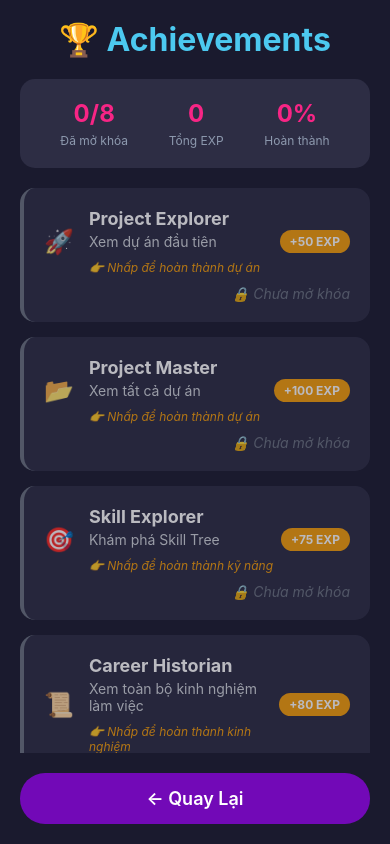
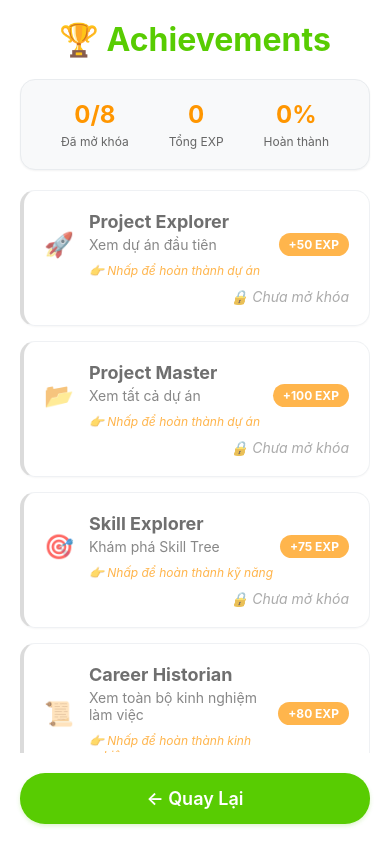
Before and after one commit to naphucco/GamifiedApp, a React Native app: screen /Achievements in a window 390 px wide. Built offline with nearby package versions, Linux system fonts and the light colour scheme.

Commit message:
Change style to light

```diff
--- a/src/screens/AchievementsScreen.tsx
+++ b/src/screens/AchievementsScreen.tsx
@@ -141,23 +141,30 @@ export const AchievementsScreen = () => {
 const styles = StyleSheet.create({
   container: {
     flex: 1,
-    backgroundColor: '#1a1a2e',
+    backgroundColor: '#ffffff',
     padding: 20,
   },
   title: {
     fontSize: 32,
     fontWeight: 'bold',
-    color: '#4cc9f0',
+    color: '#58cc02',
     textAlign: 'center',
     marginBottom: 20,
   },
   statsContainer: {
     flexDirection: 'row',
     justifyContent: 'space-around',
-    backgroundColor: '#2d2d44',
+    backgroundColor: '#f8f9fa',
     padding: 20,
     borderRadius: 15,
     marginBottom: 20,
+    borderWidth: 1,
+    borderColor: '#e9ecef',
+    shadowColor: '#000',
+    shadowOffset: { width: 0, height: 1 },
+    shadowOpacity: 0.05,
+    shadowRadius: 2,
+    elevation: 1,
   },
   statItem: {
     alignItems: 'center',
@@ -165,28 +172,35 @@ const styles = StyleSheet.create({
   statNumber: {
     fontSize: 24,
     fontWeight: 'bold',
-    color: '#f72585',
+    color: '#ff9600',
   },
   statLabel: {
     fontSize: 12,
-    color: '#8d99ae',
+    color: '#666666',
     marginTop: 5,
   },
   achievementsList: {
     flex: 1,
   },
   achievementCard: {
-    backgroundColor: '#2d2d44',
+    backgroundColor: '#ffffff',
     padding: 20,
     borderRadius: 15,
     marginBottom: 15,
     borderLeftWidth: 4,
+    borderWidth: 1,
+    borderColor: '#e9ecef',
+    shadowColor: '#000',
+    shadowOffset: { width: 0, height: 1 },
+    shadowOpacity: 0.05,
+    shadowRadius: 2,
+    elevation: 1,
   },
   unlocked: {
-    borderLeftColor: '#4cc9f0',
+    borderLeftColor: '#1cb0f6',
   },
   locked: {
-    borderLeftColor: '#6b7280',
+    borderLeftColor: '#cccccc',
     opacity: 0.7,
   },
   achievementHeader: {
@@ -204,34 +218,33 @@ const styles = StyleSheet.create({
   achievementName: {
     fontSize: 18,
     fontWeight: 'bold',
-    color: '#fff',
+    color: '#333333',
     marginBottom: 4,
   },
   achievementDescription: {
     fontSize: 14,
-    color: '#d1d5db',
+    color: '#555555',
     marginBottom: 6,
   },
-  // 🎯 THÊM STYLE CHO ACTION TEXT
   actionText: {
     fontSize: 12,
     fontStyle: 'italic',
     marginTop: 4,
   },
   actionUnlocked: {
-    color: '#4cc9f0', // Màu xanh cho đã unlock
+    color: '#1cb0f6',
   },
   actionLocked: {
-    color: '#f59e0b', // Màu vàng cho chưa unlock - khuyến khích hoàn thành
+    color: '#ff9600',
   },
   expBadge: {
-    backgroundColor: '#f59e0b',
+    backgroundColor: '#ff9600',
     paddingHorizontal: 10,
     paddingVertical: 4,
     borderRadius: 12,
   },
   expText: {
-    color: '#fff',
+    color: '#ffffff',
     fontSize: 12,
     fontWeight: 'bold',
   },
@@ -239,22 +252,27 @@ const styles = StyleSheet.create({
     alignItems: 'flex-end',
   },
   unlockedText: {
-    color: '#4cc9f0',
+    color: '#1cb0f6',
     fontWeight: 'bold',
   },
   lockedText: {
-    color: '#6b7280',
+    color: '#888888',
     fontStyle: 'italic',
   },
   backButton: {
-    backgroundColor: '#7209b7',
+    backgroundColor: '#58cc02',
     padding: 15,
     borderRadius: 25,
     alignItems: 'center',
     marginTop: 20,
+    shadowColor: '#58cc02',
+    shadowOffset: { width: 0, height: 2 },
+    shadowOpacity: 0.2,
+    shadowRadius: 4,
+    elevation: 3,
   },
   backButtonText: {
-    color: '#fff',
+    color: '#ffffff',
     fontSize: 18,
     fontWeight: '600',
   },
--- a/src/screens/ContactScreen.tsx
+++ b/src/screens/ContactScreen.tsx
@@ -157,32 +157,39 @@ export const ContactScreen = () => {
 const styles = StyleSheet.create({
   container: {
     flex: 1,
-    backgroundColor: '#1a1a2e',
+    backgroundColor: '#ffffff',
     padding: 20,
   },
   title: {
     fontSize: 32,
     fontWeight: 'bold',
-    color: '#4cc9f0',
+    color: '#58cc02',
     textAlign: 'center',
     marginBottom: 10,
   },
   subtitle: {
     fontSize: 18,
-    color: '#fff',
+    color: '#666666',
     textAlign: 'center',
     marginBottom: 30,
   },
   section: {
-    backgroundColor: '#2d2d44',
+    backgroundColor: '#f8f9fa',
     padding: 20,
     borderRadius: 15,
     marginBottom: 20,
+    borderWidth: 1,
+    borderColor: '#e9ecef',
+    shadowColor: '#000',
+    shadowOffset: { width: 0, height: 1 },
+    shadowOpacity: 0.05,
+    shadowRadius: 2,
+    elevation: 1,
   },
   sectionTitle: {
     fontSize: 20,
     fontWeight: 'bold',
-    color: '#4cc9f0',
+    color: '#1cb0f6',
     marginBottom: 15,
   },
   socialLinks: {
@@ -190,24 +197,31 @@ const styles = StyleSheet.create({
     justifyContent: 'space-around',
   },
   socialButton: {
-    backgroundColor: '#4361ee',
+    backgroundColor: '#1cb0f6',
     paddingHorizontal: 20,
     paddingVertical: 10,
     borderRadius: 20,
+    shadowColor: '#1cb0f6',
+    shadowOffset: { width: 0, height: 2 },
+    shadowOpacity: 0.2,
+    shadowRadius: 4,
+    elevation: 3,
   },
   socialText: {
-    color: '#fff',
+    color: '#ffffff',
     fontWeight: '600',
   },
   puzzleDescription: {
-    color: '#d1d5db',
+    color: '#555555',
     marginBottom: 15,
     textAlign: 'center',
   },
   codeContainer: {
-    backgroundColor: '#1a1a2e',
+    backgroundColor: '#ffffff',
     padding: 15,
     borderRadius: 10,
+    borderWidth: 1,
+    borderColor: '#e9ecef',
   },
   codeLine: {
     flexDirection: 'row',
@@ -219,29 +233,29 @@ const styles = StyleSheet.create({
     borderRadius: 5,
   },
   codeCorrect: {
-    backgroundColor: '#10b981',
+    backgroundColor: '#d1fae5',
   },
   codeError: {
-    backgroundColor: '#ef4444',
+    backgroundColor: '#fee2e2',
   },
   codeText: {
-    color: '#fff',
+    color: '#333333',
     fontFamily: 'monospace',
     fontSize: 14,
   },
   fixHint: {
-    color: '#fbbf24',
+    color: '#ff9600',
     fontWeight: 'bold',
     fontSize: 12,
   },
   input: {
-    backgroundColor: '#1a1a2e',
-    color: '#fff',
+    backgroundColor: '#ffffff',
+    color: '#333333',
     padding: 15,
     borderRadius: 10,
     marginBottom: 15,
     borderWidth: 1,
-    borderColor: '#374151',
+    borderColor: '#d1d5db',
   },
   textArea: {
     height: 100,
@@ -252,32 +266,47 @@ const styles = StyleSheet.create({
     padding: 15,
     borderRadius: 25,
     alignItems: 'center',
+    shadowColor: '#10b981',
+    shadowOffset: { width: 0, height: 2 },
+    shadowOpacity: 0.2,
+    shadowRadius: 4,
+    elevation: 3,
   },
   submitButtonText: {
-    color: '#fff',
+    color: '#ffffff',
     fontSize: 16,
     fontWeight: '600',
   },
   downloadButton: {
-    backgroundColor: '#f59e0b',
+    backgroundColor: '#ff9600',
     padding: 15,
     borderRadius: 25,
     alignItems: 'center',
+    shadowColor: '#ff9600',
+    shadowOffset: { width: 0, height: 2 },
+    shadowOpacity: 0.2,
+    shadowRadius: 4,
+    elevation: 3,
   },
   downloadButtonText: {
-    color: '#fff',
+    color: '#ffffff',
     fontSize: 16,
     fontWeight: '600',
   },
   backButton: {
-    backgroundColor: '#7209b7',
+    backgroundColor: '#58cc02',
     padding: 15,
     borderRadius: 25,
     alignItems: 'center',
     marginTop: 20,
+    shadowColor: '#58cc02',
+    shadowOffset: { width: 0, height: 2 },
+    shadowOpacity: 0.2,
+    shadowRadius: 4,
+    elevation: 3,
   },
   backButtonText: {
-    color: '#fff',
+    color: '#ffffff',
     fontSize: 18,
     fontWeight: '600',
   },
--- a/src/screens/ExperienceScreen.tsx
+++ b/src/screens/ExperienceScreen.tsx
@@ -103,19 +103,19 @@ export const ExperienceScreen = () => {
 const styles = StyleSheet.create({
   container: {
     flex: 1,
-    backgroundColor: '#1a1a2e',
+    backgroundColor: '#ffffff',
     padding: 20,
   },
   title: {
     fontSize: 32,
     fontWeight: 'bold',
-    color: '#4cc9f0',
+    color: '#58cc02',
     textAlign: 'center',
     marginBottom: 10,
   },
   subtitle: {
     fontSize: 18,
-    color: '#fff',
+    color: '#666666',
     textAlign: 'center',
     marginBottom: 30,
   },
@@ -135,44 +135,51 @@ const styles = StyleSheet.create({
     width: 16,
     height: 16,
     borderRadius: 8,
-    backgroundColor: '#4361ee',
+    backgroundColor: '#1cb0f6',
     zIndex: 1,
   },
   timelineLine: {
     flex: 1,
     width: 2,
-    backgroundColor: '#4361ee',
+    backgroundColor: '#1cb0f6',
     marginTop: 4,
   },
   timelineContent: {
     flex: 1,
-    backgroundColor: '#2d2d44',
+    backgroundColor: '#f8f9fa',
     padding: 15,
     borderRadius: 12,
     borderLeftWidth: 3,
-    borderLeftColor: '#4361ee',
+    borderLeftColor: '#1cb0f6',
+    borderWidth: 1,
+    borderColor: '#e9ecef',
+    shadowColor: '#000',
+    shadowOffset: { width: 0, height: 1 },
+    shadowOpacity: 0.05,
+    shadowRadius: 2,
+    elevation: 1,
   },
   year: {
     fontSize: 14,
-    color: '#f72585',
+    color: '#ff9600',
     fontWeight: 'bold',
     marginBottom: 5,
   },
   jobTitle: {
     fontSize: 18,
     fontWeight: 'bold',
-    color: '#fff',
+    color: '#333333',
     marginBottom: 2,
   },
   company: {
     fontSize: 14,
-    color: '#8d99ae',
+    color: '#666666',
     marginBottom: 8,
     fontStyle: 'italic',
   },
   description: {
     fontSize: 14,
-    color: '#d1d5db',
+    color: '#555555',
     lineHeight: 20,
     marginBottom: 10,
   },
@@ -182,7 +189,7 @@ const styles = StyleSheet.create({
     marginBottom: 10,
   },
   techTag: {
-    backgroundColor: '#374151',
+    backgroundColor: '#e9ecef',
     paddingHorizontal: 8,
     paddingVertical: 4,
     borderRadius: 6,
@@ -190,36 +197,41 @@ const styles = StyleSheet.create({
     marginBottom: 6,
   },
   techText: {
-    color: '#9ca3af',
+    color: '#495057',
     fontSize: 11,
   },
   expBadge: {
     alignSelf: 'flex-start',
-    backgroundColor: '#f59e0b',
+    backgroundColor: '#ff9600',
     paddingHorizontal: 10,
     paddingVertical: 4,
     borderRadius: 12,
   },
   expText: {
-    color: '#fff',
+    color: '#ffffff',
     fontSize: 12,
     fontWeight: 'bold',
   },
   backButton: {
-    backgroundColor: '#7209b7',
+    backgroundColor: '#58cc02',
     padding: 15,
     borderRadius: 25,
     alignItems: 'center',
     marginTop: 20,
+    shadowColor: '#58cc02',
+    shadowOffset: { width: 0, height: 2 },
+    shadowOpacity: 0.2,
+    shadowRadius: 4,
+    elevation: 3,
   },
   backButtonText: {
-    color: '#fff',
+    color: '#ffffff',
     fontSize: 18,
     fontWeight: '600',
   },
   detailHint: {
     fontSize: 12,
-    color: '#8d99ae',
+    color: '#888888',
     fontStyle: 'italic',
     marginTop: 8,
     textAlign: 'center',
--- a/src/screens/ProjectQuestsScreen.tsx
+++ b/src/screens/ProjectQuestsScreen.tsx
@@ -164,19 +164,19 @@ export const ProjectQuestsScreen = () => {
 const styles = StyleSheet.create({
   container: {
     flex: 1,
-    backgroundColor: '#1a1a2e',
+    backgroundColor: '#ffffff',
     padding: 20,
   },
   title: {
     fontSize: 32,
     fontWeight: 'bold',
-    color: '#4cc9f0',
+    color: '#58cc02',
     textAlign: 'center',
     marginBottom: 10,
   },
   subtitle: {
     fontSize: 18,
-    color: '#fff',
+    color: '#666666',
     textAlign: 'center',
     marginBottom: 30,
   },
@@ -184,12 +184,19 @@ const styles = StyleSheet.create({
     flex: 1,
   },
   projectCard: {
-    backgroundColor: '#2d2d44',
+    backgroundColor: '#ffffff',
     padding: 20,
     borderRadius: 15,
     marginBottom: 15,
     borderLeftWidth: 4,
-    borderLeftColor: '#4361ee',
+    borderLeftColor: '#1cb0f6',
+    borderWidth: 1,
+    borderColor: '#f0f0f0',
+    shadowColor: '#000',
+    shadowOffset: { width: 0, height: 1 },
+    shadowOpacity: 0.08,
+    shadowRadius: 3,
+    elevation: 2,
   },
   projectHeader: {
     flexDirection: 'row',
@@ -200,7 +207,7 @@ const styles = StyleSheet.create({
   projectTitle: {
     fontSize: 20,
     fontWeight: 'bold',
-    color: '#fff',
+    color: '#333333',
     flex: 1,
   },
   difficultyBadge: {
@@ -210,13 +217,13 @@ const styles = StyleSheet.create({
     marginLeft: 10,
   },
   difficultyText: {
-    color: '#fff',
+    color: '#ffffff',
     fontSize: 10,
     fontWeight: 'bold',
   },
   projectDescription: {
     fontSize: 14,
-    color: '#d1d5db',
+    color: '#666666',
     marginBottom: 12,
     lineHeight: 20,
   },
@@ -226,7 +233,7 @@ const styles = StyleSheet.create({
     marginBottom: 12,
   },
   techTag: {
-    backgroundColor: '#374151',
+    backgroundColor: '#f0f0f0',
     paddingHorizontal: 8,
     paddingVertical: 4,
     borderRadius: 8,
@@ -234,7 +241,7 @@ const styles = StyleSheet.create({
     marginBottom: 6,
   },
   techText: {
-    color: '#9ca3af',
+    color: '#555555',
     fontSize: 12,
   },
   projectFooter: {
@@ -244,7 +251,7 @@ const styles = StyleSheet.create({
     marginTop: 10,
   },
   expReward: {
-    color: '#fbbf24',
+    color: '#ff9600',
     fontWeight: 'bold',
     fontSize: 16,
   },
@@ -254,19 +261,24 @@ const styles = StyleSheet.create({
     borderRadius: 12,
   },
   statusText: {
-    color: '#fff',
+    color: '#ffffff',
     fontSize: 12,
     fontWeight: 'bold',
   },
   backButton: {
-    backgroundColor: '#7209b7',
+    backgroundColor: '#58cc02',
     padding: 15,
     borderRadius: 25,
     alignItems: 'center',
     marginTop: 20,
+    shadowColor: '#58cc02',
+    shadowOffset: { width: 0, height: 2 },
+    shadowOpacity: 0.2,
+    shadowRadius: 4,
+    elevation: 3,
   },
   backButtonText: {
-    color: '#fff',
+    color: '#ffffff',
     fontSize: 18,
     fontWeight: '600',
   },
@@ -277,19 +289,19 @@ const styles = StyleSheet.create({
     borderRadius: 20,
   },
   claimButtonDisabled: {
-    backgroundColor: '#6b7280',
+    backgroundColor: '#cccccc',
     paddingHorizontal: 16,
     paddingVertical: 8,
     borderRadius: 20,
   },
   claimButtonClaimed: {
-    backgroundColor: '#374151',
+    backgroundColor: '#888888',
     paddingHorizontal: 16,
     paddingVertical: 8,
     borderRadius: 20,
   },
   claimButtonText: {
-    color: '#fff',
+    color: '#ffffff',
     fontSize: 12,
     fontWeight: 'bold',
   },
--- a/src/screens/SkillTreeScreen.tsx
+++ b/src/screens/SkillTreeScreen.tsx
@@ -71,19 +71,19 @@ export const SkillTreeScreen = () => {
 const styles = StyleSheet.create({
   container: {
     flex: 1,
-    backgroundColor: '#1a1a2e',
+    backgroundColor: '#ffffff',
     padding: 20,
   },
   title: {
     fontSize: 32,
     fontWeight: 'bold',
-    color: '#4cc9f0',
+    color: '#58cc02', // Xanh lá Duolingo
     textAlign: 'center',
     marginBottom: 10,
   },
   subtitle: {
     fontSize: 18,
-    color: '#fff',
+    color: '#666666', // Xám dịu
     textAlign: 'center',
     marginBottom: 30,
   },
@@ -91,12 +91,19 @@ const styles = StyleSheet.create({
     flex: 1,
   },
   skillCard: {
-    backgroundColor: '#2d2d44',
+    backgroundColor: '#ffffff', // Nền trắng
     padding: 20,
     borderRadius: 15,
     marginBottom: 15,
     borderLeftWidth: 4,
-    borderLeftColor: '#4361ee',
+    borderLeftColor: '#1cb0f6', // Xanh dương Duolingo
+    borderWidth: 1,
+    borderColor: '#f0f0f0', // Viền xám rất nhạt
+    shadowColor: '#000',
+    shadowOffset: { width: 0, height: 1 },
+    shadowOpacity: 0.08,
+    shadowRadius: 3,
+    elevation: 2,
   },
   skillHeader: {
     flexDirection: 'row',
@@ -107,45 +114,50 @@ const styles = StyleSheet.create({
   skillName: {
     fontSize: 18,
     fontWeight: 'bold',
-    color: '#fff',
+    color: '#333333', // Đen nhẹ
   },
   skillLevel: {
     fontSize: 16,
-    color: '#f72585',
+    color: '#ff9600', // Cam Duolingo
     fontWeight: '600',
   },
   progressBar: {
     height: 8,
-    backgroundColor: '#333',
+    backgroundColor: '#f0f0f0', // Xám rất nhạt
     borderRadius: 4,
     marginBottom: 8,
     overflow: 'hidden',
   },
   progressFill: {
     height: '100%',
-    backgroundColor: '#4cc9f0',
+    backgroundColor: '#1cb0f6', // Xanh dương Duolingo
     borderRadius: 4,
   },
   skillCategory: {
     fontSize: 14,
-    color: '#8d99ae',
+    color: '#888888', // Xám trung bình
   },
   viewHint: {
     fontSize: 12,
-    color: '#8d99ae',
+    color: '#999999', // Xám nhạt
     fontStyle: 'italic',
     marginTop: 8,
     textAlign: 'center',
   },
   backButton: {
-    backgroundColor: '#7209b7',
+    backgroundColor: '#58cc02', // Xanh lá Duolingo
     padding: 15,
     borderRadius: 25,
     alignItems: 'center',
     marginTop: 20,
+    shadowColor: '#58cc02',
+    shadowOffset: { width: 0, height: 2 },
+    shadowOpacity: 0.2,
+    shadowRadius: 4,
+    elevation: 3,
   },
   backButtonText: {
-    color: '#fff',
+    color: '#ffffff',
     fontSize: 18,
     fontWeight: '600',
   },
```
